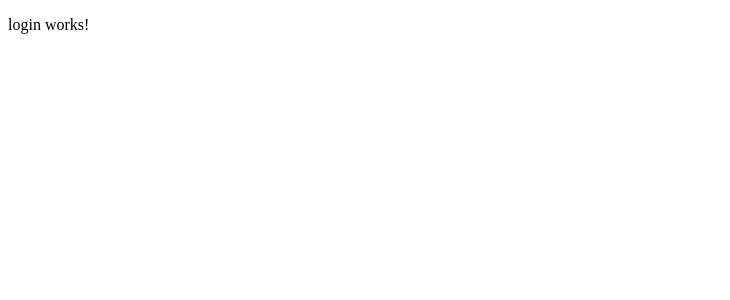
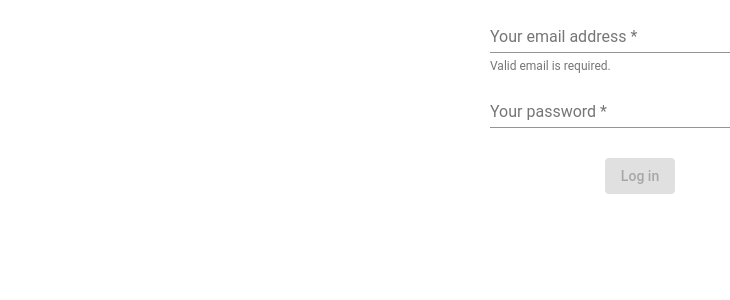
Before and after one commit to andristofrank/fitness-tracker-app, an Angular app: page /login in a window 1280 px wide. Shown: the top 300 px of the page, without its empty margins (0-730 px from the left). Built offline with nearby package versions, Linux system fonts and the light colour scheme.

Commit message:
implemented log in component
with reactive forms, validation and hints

```diff
--- a/src/app/auth/login/login.component.html
+++ b/src/app/auth/login/login.component.html
@@ -1 +1,28 @@
-<p>login works!</p>
+<section>
+    <form
+        [formGroup]="loginForm"
+        id="loginFormId"
+        fxLayout="column"
+        fxLayoutAlign="center center"
+        fxLayoutGap="10px"
+        (ngSubmit)="onSubmit()">
+        <mat-form-field>
+            <input
+                type="email"
+                matInput
+                placeholder="Your email address"
+                formControlName="email">
+            <mat-hint>Valid email is required.</mat-hint>
+            <mat-error>Invalid or missing email</mat-error>
+        </mat-form-field>
+        <mat-form-field>
+            <input
+                type="password"
+                matInput
+                placeholder="Your password"
+                formControlName="password">
+            <mat-error>Missing password</mat-error>
+        </mat-form-field>
+        <button type="submit" mat-raised-button color="primary" [disabled]="loginForm.invalid">Log in</button>
+    </form>
+</section>
--- a/src/app/auth/login/login.component.scss
+++ b/src/app/auth/login/login.component.scss
@@ -0,0 +1,3 @@
+mat-form-field {
+    width: 300px;
+}
--- a/src/app/auth/login/login.component.ts
+++ b/src/app/auth/login/login.component.ts
@@ -1,4 +1,5 @@
 import { Component, OnInit } from '@angular/core';
+import { FormControl, FormGroup, Validators } from '@angular/forms';
 
 @Component({
   selector: 'app-login',
@@ -7,9 +8,23 @@
 })
 export class LoginComponent implements OnInit {
 
+  loginForm: FormGroup;
+
   constructor() { }
 
   ngOnInit(): void {
+    this.loginForm = new FormGroup({
+      email: new FormControl('', {
+        validators: [Validators.required, Validators.email]
+      }),
+      password: new FormControl('', {
+        validators: [Validators.required]
+      })
+    });
+  }
+
+  onSubmit() {
+    console.log(this.loginForm);
   }
 
 }
```
Also changed, not shown: src/app/app.module.ts (+4 -3 lines).
